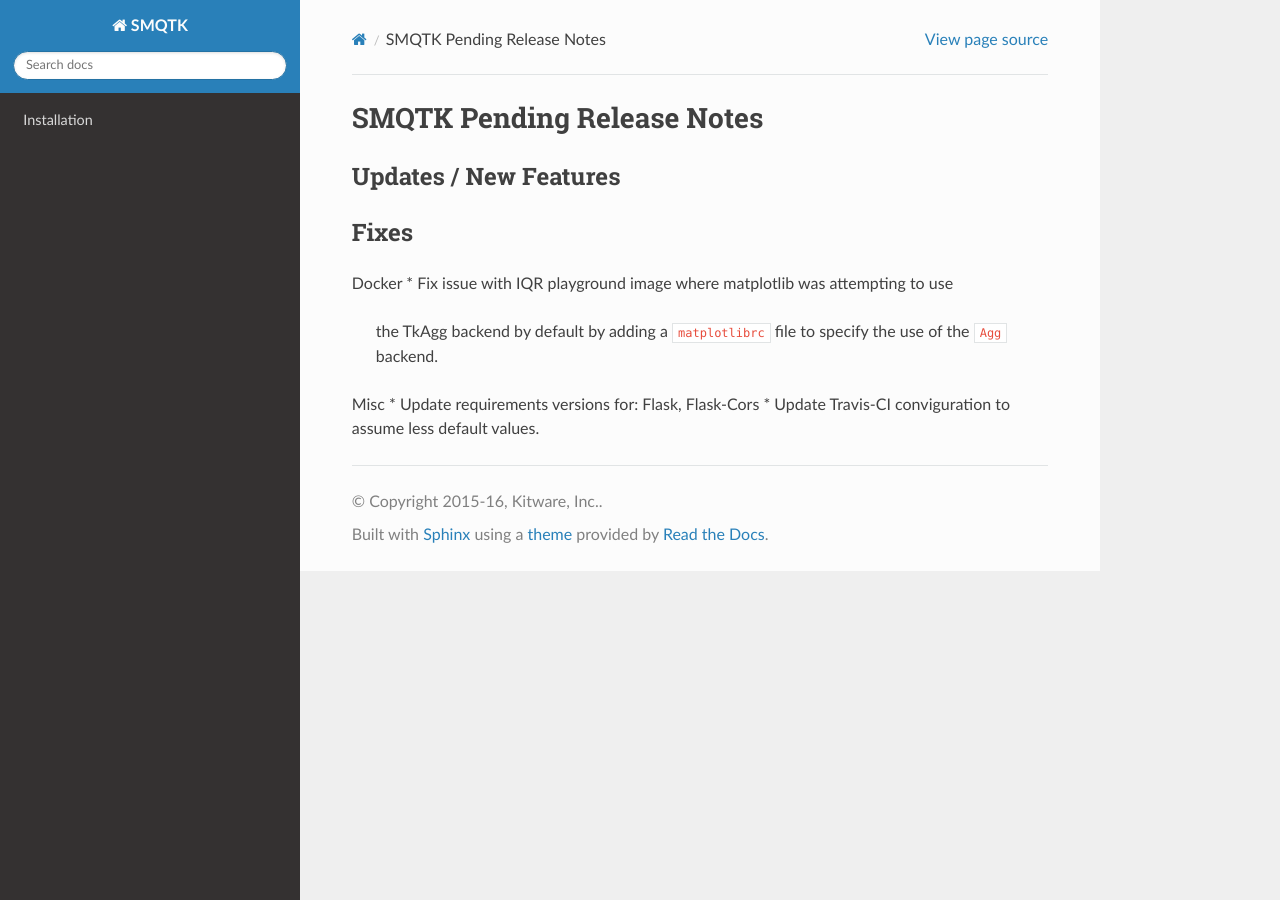
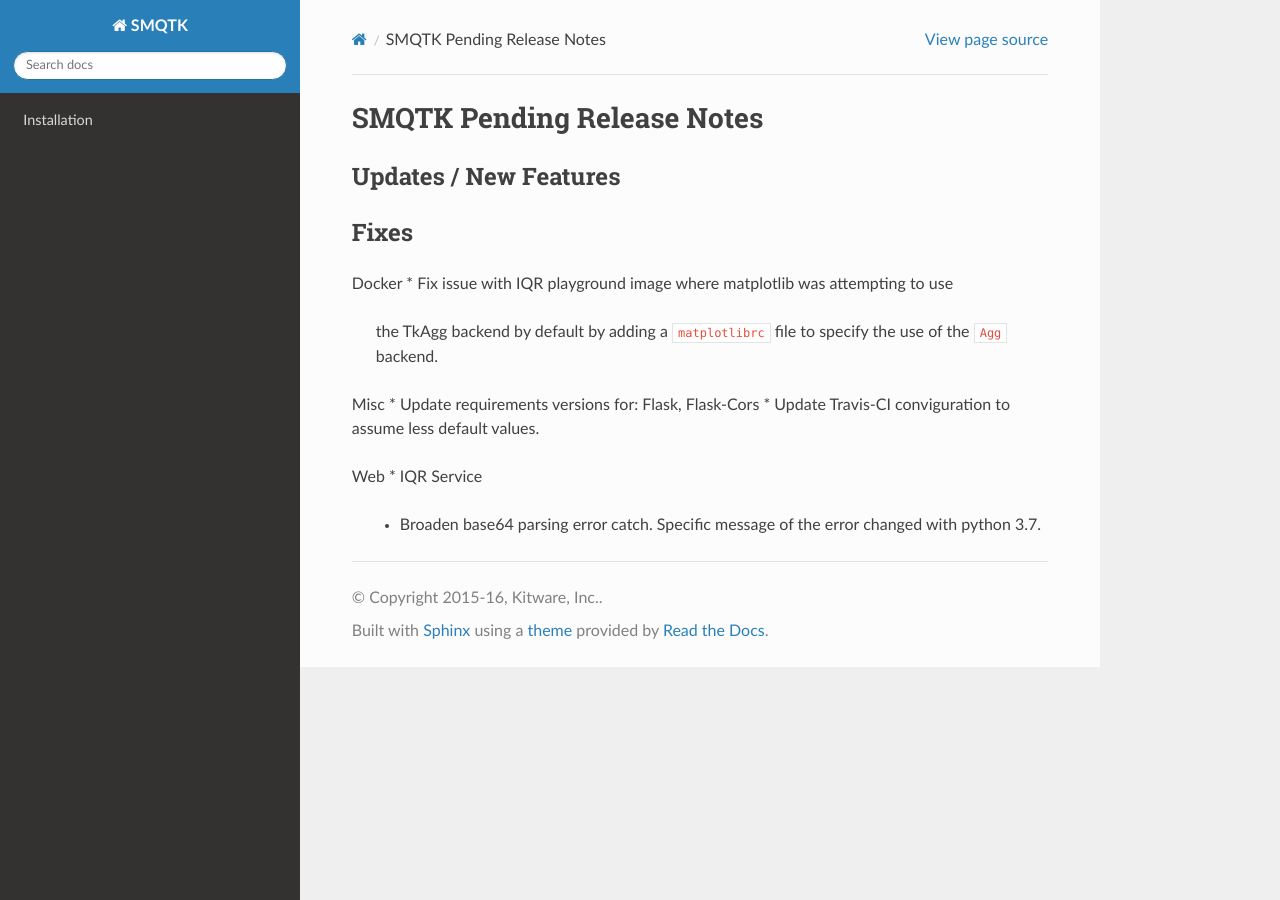
Before and after one commit to Kitware/SMQTK-Detection, a Sphinx documentation site: the page built from docs/release_notes/pending_release.rst, in a window 1280 px wide. Built offline with Sphinx 7.4.7 and the Read the Docs theme 2.0.0, drawn with Linux system fonts in a browser that asks for light colours; pages that are not in the unit, such as notebooks, are missing from menus; the version number could not be read and is left out.

Commit message:
Fix test issue introduced in 3.7 due to error message change
Broadened base64 error catch to not check for string inclusion in error.
The message changed between python versions 2 and 3, rendering the
previous catch invalid. There was no comment indicating alternate
binascii.Error variations thrown that we do not want to explicitly
catch. If such sitations occur going forward we can document and add the
special cases.

```diff
--- a/docs/release_notes/pending_release.rst
+++ b/docs/release_notes/pending_release.rst
@@ -16,3 +16,8 @@ Docker
 Misc
 * Update requirements versions for: Flask, Flask-Cors
 * Update Travis-CI conviguration to assume less default values.
+
+Web
+* IQR Service
+  * Broaden base64 parsing error catch. Specific message of the error changed
+    with python 3.7.
```
